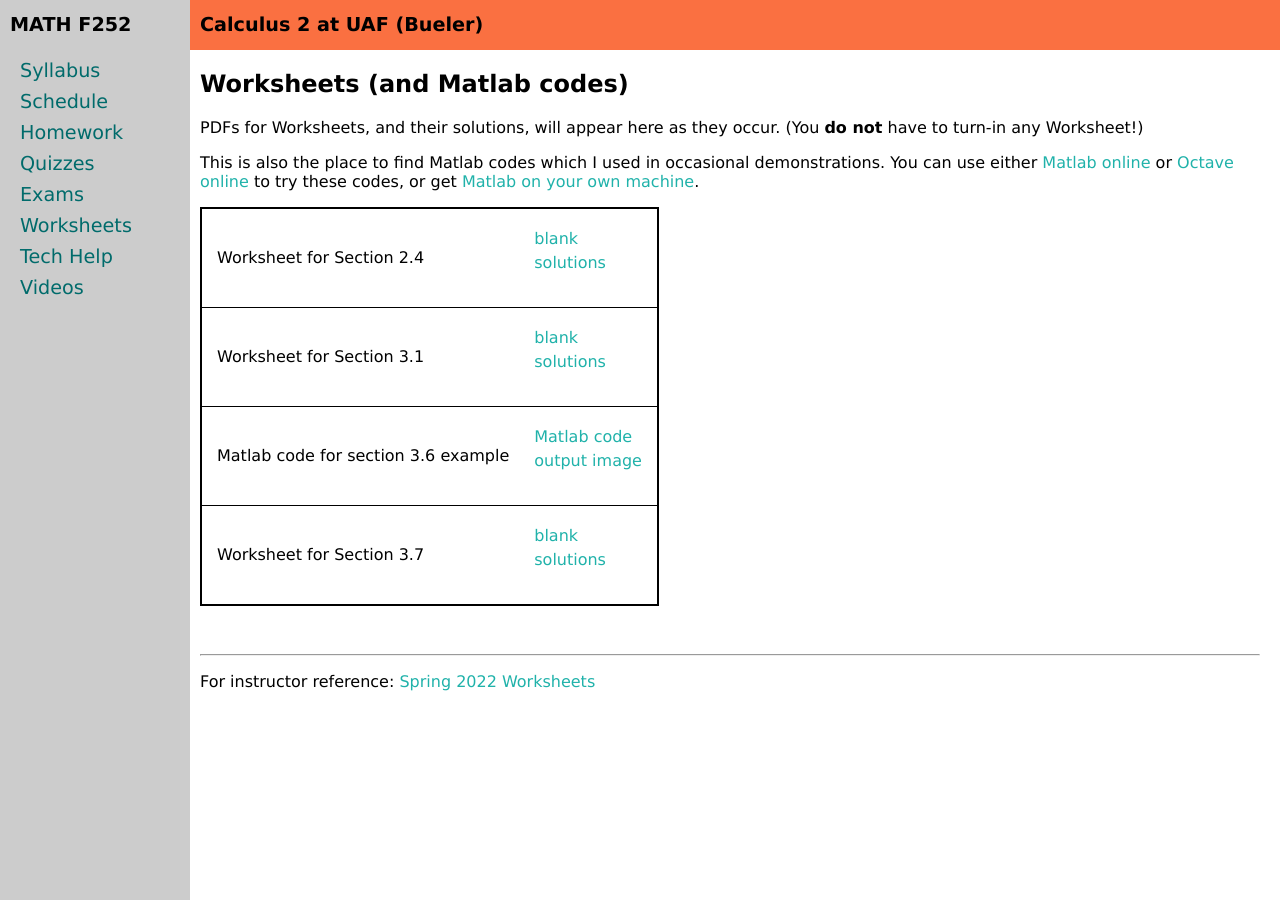
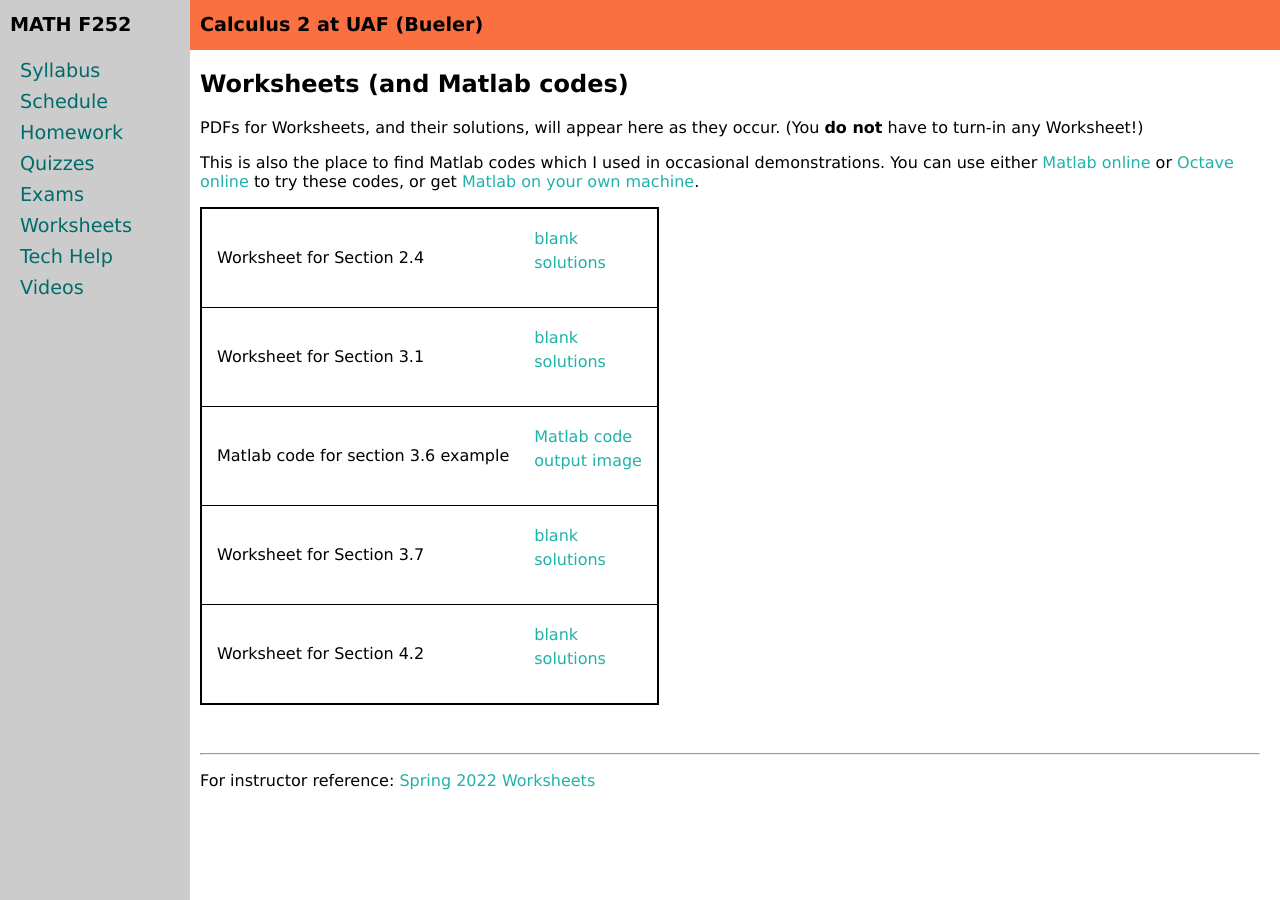
Before and after one commit to uaf-math/calc2, a Jekyll site: the page built from worksheets.md, in a window 1280 px wide. Built offline with Jekyll 4.4.1, drawn with Linux system fonts in a browser that asks for light colours.

Commit message:
post worksheet from spring

```diff
--- a/_data/worksheets.yml
+++ b/_data/worksheets.yml
@@ -13,3 +13,6 @@ worksheets:
 - name: Worksheet for Section 3.7
   blank: 3p7.pdf
   solutions: 3p7solns.pdf
+- name: Worksheet for Section 4.2
+  blank: ../S22/4p2.pdf
+  solutions: ../S22/4p2solns.pdf
```
